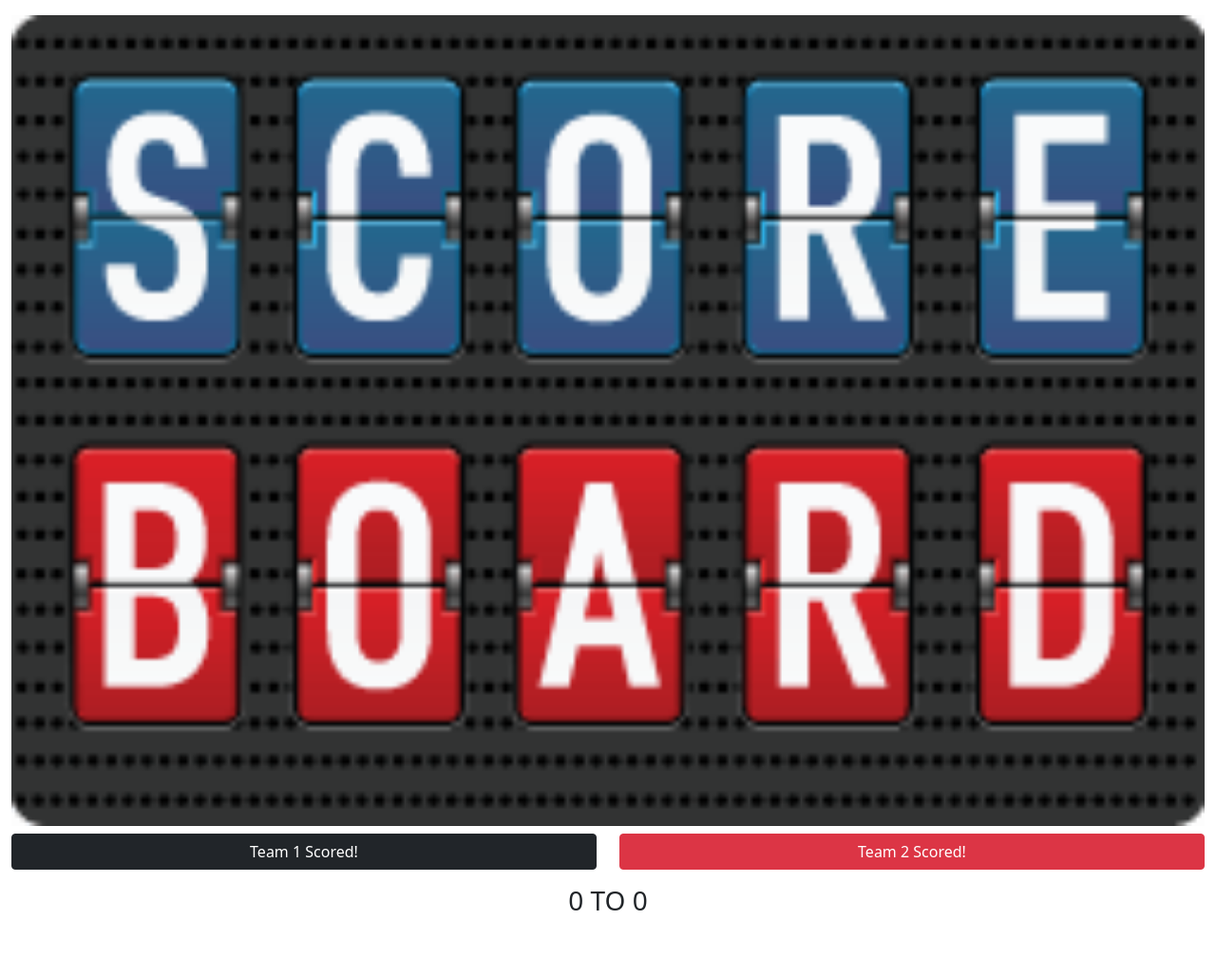
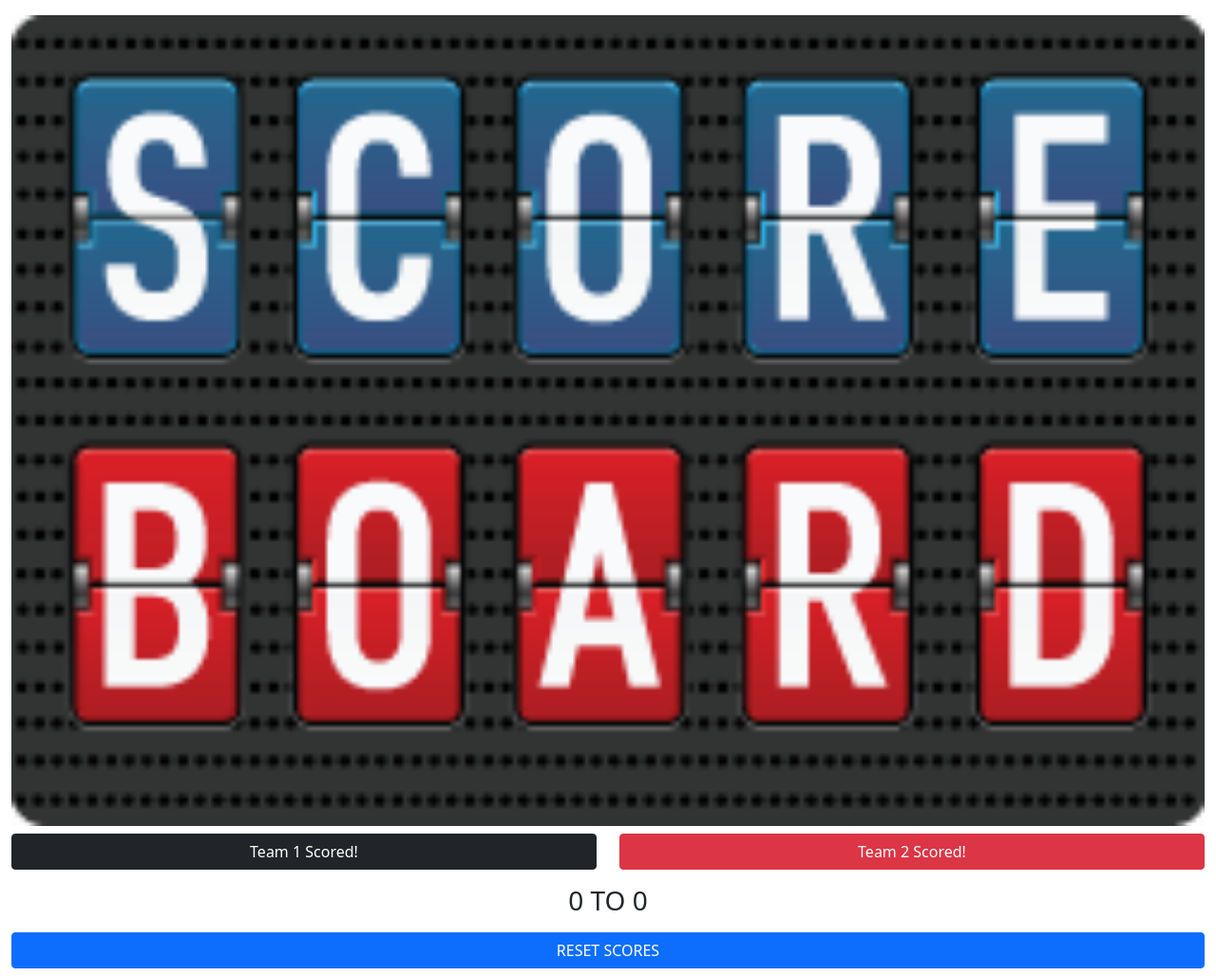
Before and after one commit to ScottTLyman/scoreboard, a plain HTML site: page index.html in a window 1280 px wide. Shown: the whole page at 95% size. Before the commit the page ends 974 px from the top, so only its background shows below. Drawn offline with nearby package versions, Linux system fonts and the light colour scheme.

Commit message:
reset score button

```diff
--- a/app.js
+++ b/app.js
@@ -12,3 +12,8 @@ function scoreT2() {
   totalT2++
   document.getElementById('totalT2').innerHTML = totalT2;
 }
+
+function reset() {
+  document.getElementById('totalT1').innerHTML = 0;
+  document.getElementById('totalT2').innerHTML = 0;
+}
--- a/index.html
+++ b/index.html
@@ -17,13 +17,14 @@
   </div>
   <div class="row">
     <div class="col-12 col-md-6 my-2">
-      <button class="btn btn-dark w-100 align-self-center" onclick="scoreT1()">Team 1 Scored!</button>
+      <button class="btn btn-dark  w-100 align-self-center" onclick="scoreT1()">Team 1 Scored!</button>
     </div>
     <div class="col-12 col-md-6 my-2">
       <button class="btn btn-danger w-100" onclick="scoreT2()">Team 2 Scored!</button>
     </div>
   </div>
   <h3 class="mt-2 text-center"><span id="totalT1">0</span> TO <span id="totalT2">0</span></h3>
+  <button class="btn btn-primary w-100 my-2" onclick="reset()">RESET SCORES</button>
 
 
 
```
